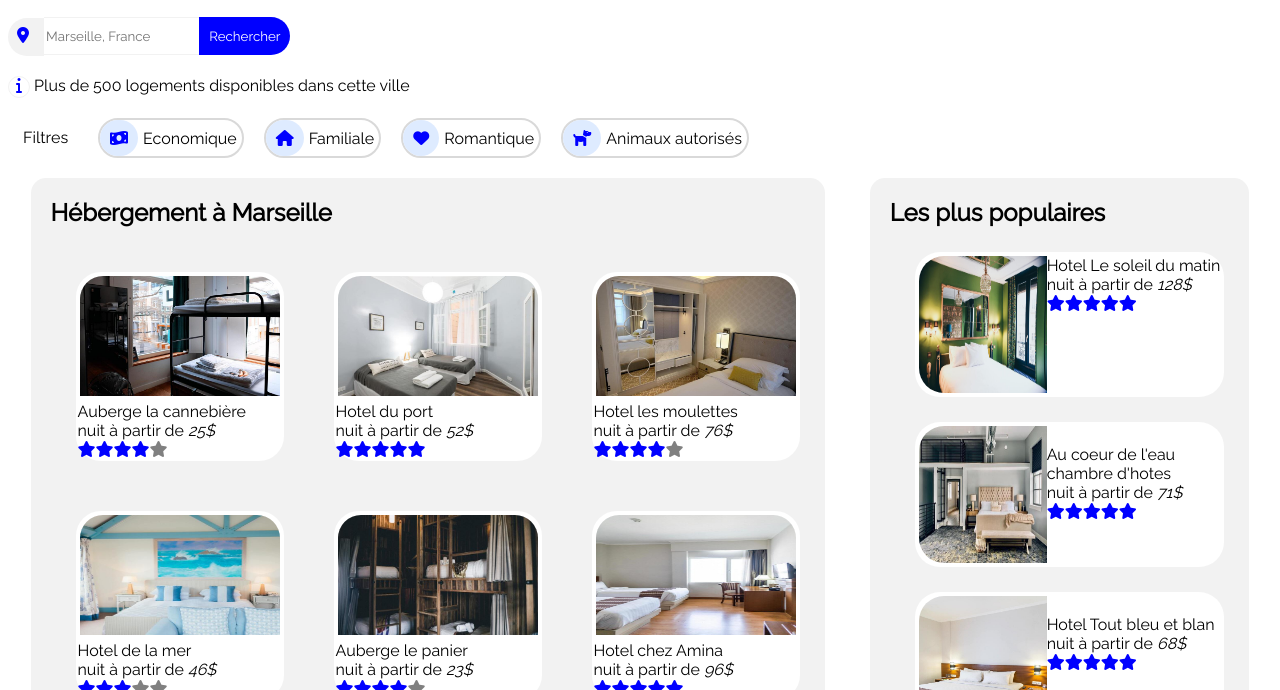
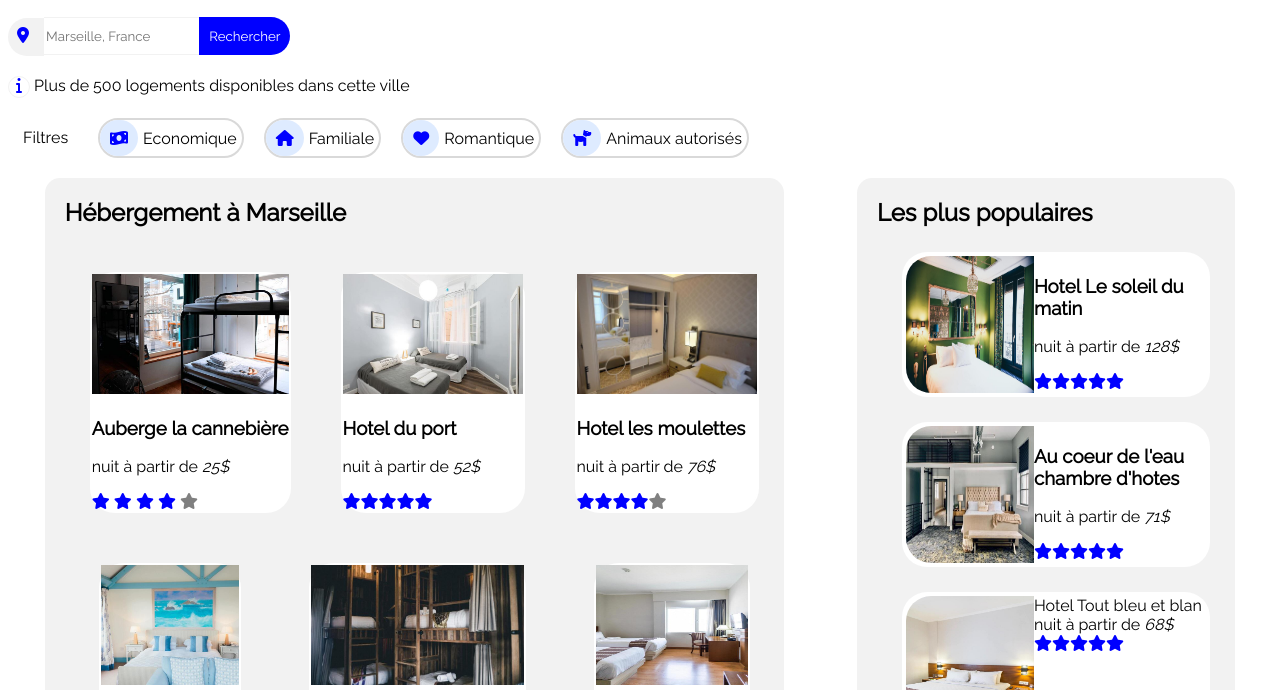
Before and after one commit to Tahachlyah/26_09cours, a plain HTML site: page evaluation/evaluation.html in a window 1280 px wide. Shown: the part 110-800 px from the top of the page. Drawn offline with Linux system fonts and the light colour scheme.

Commit message:
nouvelle version

```diff
--- a/evaluation/evaluation.css
+++ b/evaluation/evaluation.css
@@ -143,7 +143,8 @@ a:nth-child(3){padding: 5px;
 */
 
 .flex_hebergement {
-    display: flex; justify-content: space-around;
+    display: flex;
+    justify-content: space-around;
 }
 
 .hebmars{
@@ -153,14 +154,11 @@ a:nth-child(3){padding: 5px;
 
 }
 
-.hebpluspop_element{
-    background-color: #F2F2F2;
-    border-radius: 15px;
-    padding-left: 20px;
-}
+
 
 .hebmars_element{
-    width: 100%; display: flex;
+     display: flex;
+
     justify-content: space-around;
 }
 
@@ -172,11 +170,19 @@ a:nth-child(3){padding: 5px;
 
 }
 
-
- .hebmars_element img { border: 2px solid white; border-radius: 25px 25px 0px 0px
-
+ .hebmars_element img
+ {
+    border-radius: 25px 25px 0px 0px
+     width:200px;
+      height:120px;
+    width: 100%;
 }
 
+.hebpluspop_element{
+    background-color: #F2F2F2;
+    border-radius: 15px;
+    padding-left: 20px;
+}
 .hebpluspop_element1,.hebpluspop_element2, .hebpluspop_element3 {
 
      border-radius: 25px;
--- a/evaluation/evaluation.html
+++ b/evaluation/evaluation.html
@@ -8,6 +8,7 @@
     <link rel="stylesheet" href="evaluation.css">
     <link rel="stylesheet" href="https://cdnjs.cloudflare.com/ajax/libs/font-awesome/6.2.0/css/all.min.css" integrity="sha512-xh6O/CkQoPOWDdYTDqeRdPCVd1SpvCA9XXcUnZS2FmJNp1coAFzvtCN9BmamE+4aHK8yyUHUSCcJHgXloTyT2A==" crossorigin="anonymous" referrerpolicy="no-referrer" />
     <link href='https://fonts.googleapis.com/css?family=Raleway' rel='stylesheet'>
+    <link rel="stylesheet" media="screen and (max-width: 768px)" href="evaluationresolution.css">
 </head>
 <body>
 
@@ -66,56 +67,69 @@
 <section class="flex_hebergement">
 
     <div class="hebmars">
-        <h1 id="h1hebmars">Hébergement à Marseille</h1>
+        <h2 id="h1hebmars">Hébergement à Marseille</h2>
 
             <div class="hebmars_element">
                 <div class="hebmars_element1">
-               <img src="images/hebergements/4_small/marcus-loke-WQJvWU_HZFo-unsplash.jpg"
-                        width="200px" height="120"
-                      alt=""><br> <span>Auberge la cannebière</span>  <br> nuit à partir de <em>25$</em> <br>
-                      <i class="fa-solid fa-star"></i><i class="fa-solid fa-star"></i><i class="fa-solid fa-star"></i><i class="fa-solid fa-star"></i><i class="fa-solid fa-star grey"></i>
-
+               <img src="images/hebergements/4_small/marcus-loke-WQJvWU_HZFo-unsplash.jpg" alt="">
+                  <h3>Auberge la cannebière</h3>  <p> nuit à partir de <em>25$</em><p>
+                      <div>
+                        <i class="fa-solid fa-star"></i>
+                        <i class="fa-solid fa-star"></i>
+                        <i class="fa-solid fa-star"></i>
+                        <i class="fa-solid fa-star"></i>
+                        <i class="fa-solid fa-star grey"></i>
+                    </div>
 
                 </div>
 
                 <div class="hebmars_element2">
-                    <img src="images/hebergements/4_small/fred-kleber-gTbaxaVLvsg-unsplash.jpg"
-                        width="200px" height="120"
-                      alt=""><br> <span>Hotel du port</span>  <br> nuit à partir de <em>52$</em> <br>
+                    <img src="images/hebergements/4_small/fred-kleber-gTbaxaVLvsg-unsplash.jpg"alt="">
+                     <h3>Hotel du port</h3> <p>nuit à partir de <em>52$</em></p>
+                      <div>
                      <i class="fa-solid fa-star"></i><i class="fa-solid fa-star"></i><i class="fa-solid fa-star"></i><i class="fa-solid fa-star"></i><i class="fa-solid fa-star"></i>
+                    </div>
                     </div>
 
                 <div class="hebmars_element3">
-                    <img src="images/hebergements/4_small/reisetopia-B8WIgxA_PFU-unsplash.jpg"
-                      width="200px" height="120"
-                      alt=""> <br> <span>Hotel les moulettes</span><br> nuit à partir de <em>76$</em> <br>
+                    <img src="images/hebergements/4_small/reisetopia-B8WIgxA_PFU-unsplash.jpg"alt="">
+                      <h3>Hotel les moulettes</h3> <p>nuit à partir de <em>76$</em> </p>
+                      <div>
                      <i class="fa-solid fa-star"></i><i class="fa-solid fa-star"></i><i class="fa-solid fa-star"></i><i class="fa-solid fa-star"></i><i class="fa-solid fa-star grey"></i>
+                    </div>
                     </div>
 
             </div>
+
             <div class="hebmars_element">
+
                 <div class="hebmars_element1">
-                    <img src="images/hebergements/4_small/annie-spratt-Eg1qcIitAuA-unsplash.jpg"
-                        width="200px" height="120"
-                      alt=""> <br> <span>Hotel de la mer</span>  <br> nuit à partir de <em>46$</em> <br>
+
+                    <img src="images/hebergements/4_small/annie-spratt-Eg1qcIitAuA-unsplash.jpg"alt="">
+
+                     <h3>Hotel de la mer</h3>  <p>nuit à partir de <em>46$</em></p>
+                    <div>
                      <i class="fa-solid fa-star"></i><i class="fa-solid fa-star"></i><i class="fa-solid fa-star"></i><i class="fa-solid fa-star grey"></i><i class="fa-solid fa-star grey"></i>
                     </div>
 
+                    </div>
+
                 <div class="hebmars_element2">
-                    <img src="images/hebergements/4_small/nicate-lee-kT-ZyaiwBe0-unsplash.jpg"
-                        width="200px" height="120"
-                      alt=""><br> <span>Auberge le panier</span>  <br> nuit à partir de <em>23$</em> <br>
+                    <img src="images/hebergements/4_small/nicate-lee-kT-ZyaiwBe0-unsplash.jpg" alt=""> <h3>Auberge le panier</h3>  <p> nuit à partir de <em>23$</em> </p>
+                    <div>
                       <i class="fa-solid fa-star"></i><i class="fa-solid fa-star"></i><i class="fa-solid fa-star"></i><i class="fa-solid fa-star"></i><i class="fa-solid fa-star grey"></i>
+                    </div>
                     </div>
 
                 <div class="hebmars_element3">
-                    <img src="images/hebergements/4_small/febrian-zakaria-M6S1WvfW68A-unsplash.jpg"
-                        width="200px" height="120"
-                      alt=""><br> <span>Hotel chez Amina</span>  <br> nuit à partir de <em>96$</em> <br>
+                    <img src="images/hebergements/4_small/febrian-zakaria-M6S1WvfW68A-unsplash.jpg"alt="">
+                     <h3>Hotel chez Amina</h3>  <p> nuit à partir de <em>96$</em> <p>
+                        <div>
                       <i class="fa-solid fa-star"></i><i class="fa-solid fa-star"></i><i class="fa-solid fa-star"></i><i class="fa-solid fa-star"></i><i class="fa-solid fa-star"></i>
                         </div>
                     </div>
-            <h1> Afficher plus </h1>
+            </div>
+            <h2> Afficher plus </h2>
     </div>
 <!--<figure>
     <p><img src=""
@@ -124,27 +138,28 @@
     <figcaption></figcaption>
   </figure>-->
     <div class="hebpluspop_element">
-        <h1> Les plus populaires</h1>
+        <h2> Les plus populaires</h2>
             <div>
                 <div class="hebpluspop_element1">
                     <img src="images/hebergements/3_medium/emile-guillemot-Bj_rcSC5XfE-unsplash.jpg"
-                        width="128px" height="137">  <span>Hotel Le soleil du matin</span>  <br> nuit à partir de <em>128$</em> <br>
+                        width="128px" height="137px">  <h3>Hotel Le soleil du matin</h3>  <p> nuit à partir de <em>128$</em> </p>
+                        <div>
                         <i class="fa-solid fa-star"></i><i class="fa-solid fa-star"></i><i class="fa-solid fa-star"></i><i class="fa-solid fa-star"></i><i class="fa-solid fa-star"></i>
-
+                        </div>
                 </div>
 
                 <div class="hebpluspop_element2">
                     <img src="images/hebergements/4_small/aw-creative-VGs8z60yT2c-unsplash.jpg"
-                             width="128px" height="137"alt=""> <br> <span>Au coeur de l'eau chambre d'hotes</span>  <br> nuit à partir de <em>71$</em> <br>
+                             width="128px" height="137"alt=""><h3>Au coeur de l'eau chambre d'hotes</h3>  <p> nuit à partir de <em>71$</em> </p>
+                             <div>
                           <i class="fa-solid fa-star"></i><i class="fa-solid fa-star"></i><i class="fa-solid fa-star"></i><i class="fa-solid fa-star"></i><i class="fa-solid fa-star"></i>
-
-
+                            </div>
                 </div>
 
                 <div class="hebpluspop_element3">
                     <img src="images/hebergements/4_small/febrian-zakaria-sjvU0THccQA-unsplash.jpg"
                     width="128px" height="137"
-                      alt=""><br> <span>Hotel Tout bleu et blan</span>  <br> nuit à partir de <em>68$</em> <br>
+                      alt=""> <span>Hotel Tout bleu et blan</span>  <br> nuit à partir de <em>68$</em> <br>
                       <i class="fa-solid fa-star"></i><i class="fa-solid fa-star"></i><i class="fa-solid fa-star"></i><i class="fa-solid fa-star"></i><i class="fa-solid fa-star"></i>
 
                 </div>
--- /dev/null
+++ b/evaluation/evaluationresolution.css
@@ -0,0 +1,24 @@
+ .flex_header{
+    display: flex; flex-wrap: wrap;
+}
+.filtres{
+    display: flex;
+    flex-wrap: wrap;
+}
+
+*{
+    display: flex;
+    flex-wrap: wrap;
+}
+
+
+.hebmars_element1,.hebmars_element2, .hebmars_element3{
+    display: flex;
+    flex-direction: column;
+}
+
+.hebmars_element img
+ {
+    width: 100%;
+
+}
```
Lines whose indentation alone changed are shown as unchanged.
